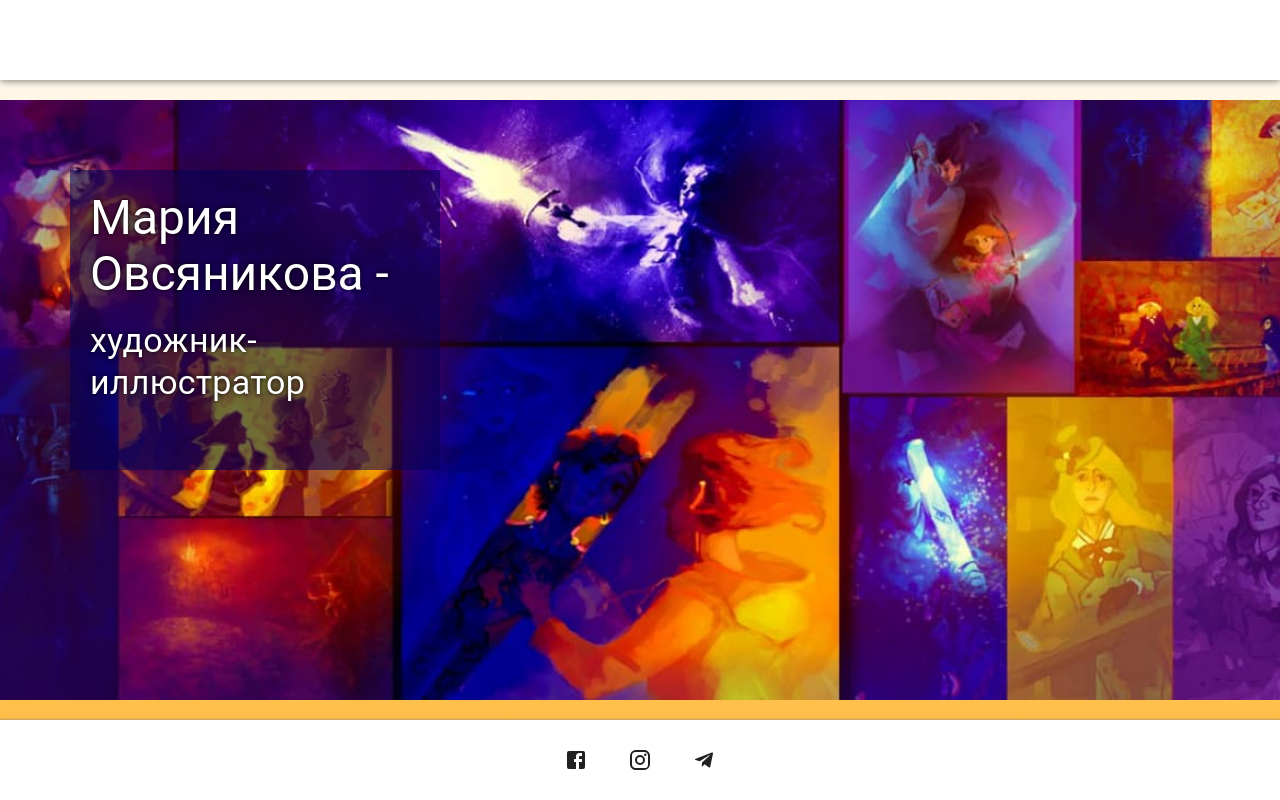
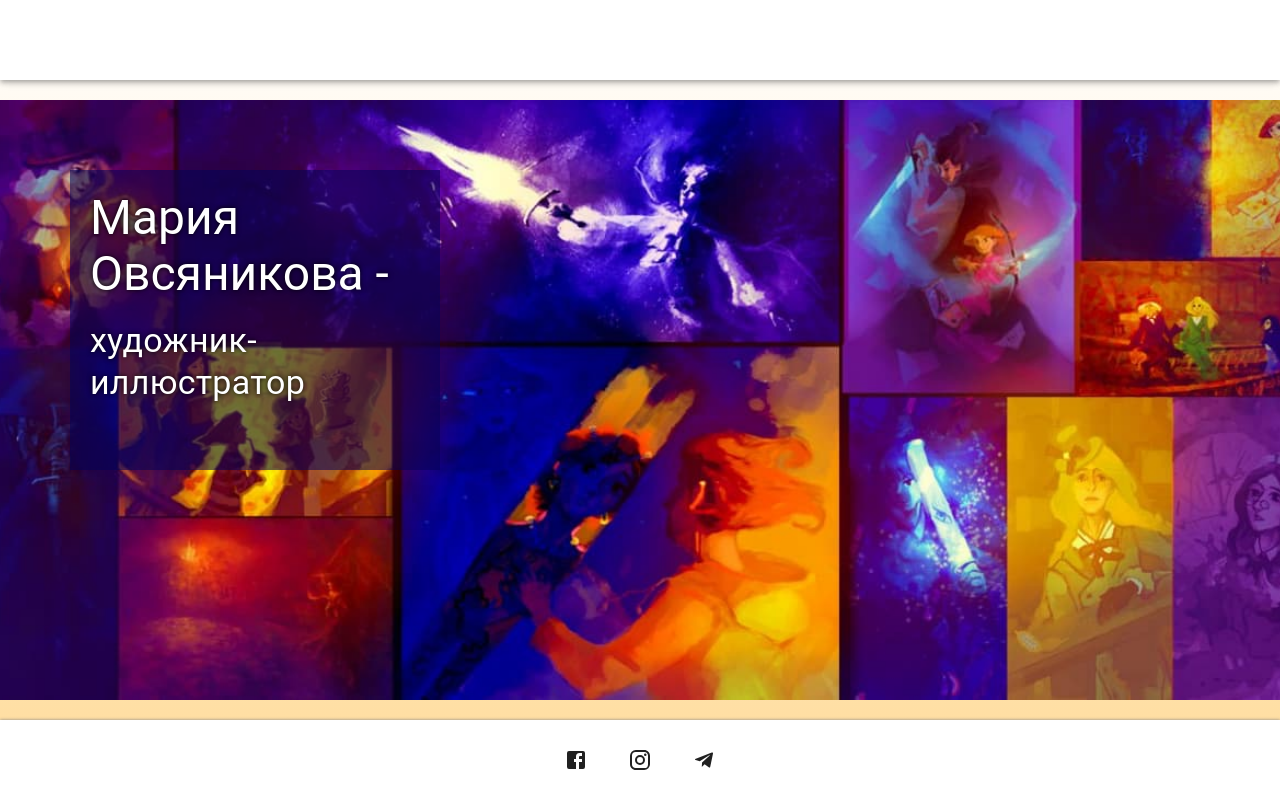
Before and after one commit to sovsianykov/Marry-Art, a React (Create React App) app: page / in a window 1280 px wide. Shown: the top 800 px of the page. Built offline with nearby package versions, Linux system fonts and the light colour scheme; no server answers; the database is empty.

Commit message:
adaptive 3

```diff
--- a/src/hooks/useFirestore.js
+++ b/src/hooks/useFirestore.js
@@ -1,5 +1,5 @@
 import { useState, useEffect } from "react";
-import {projectFirestore, projectStorage, timestamp} from "../firebase/config";
+import {projectFirestore } from "../firebase/config";
 
 const useFirestore =(colletion) =>{
     const [docs, setDocs  ] = useState([]);
--- a/src/index.css
+++ b/src/index.css
@@ -16,12 +16,13 @@ body {
   box-sizing: border-box;
   font-family: "Noto Serif", serif;
   color: var(--secondary);
+  background: linear-gradient(white,orange);
 }
 .App{
   width: 100%;
   margin: 0 auto;
-  height: 1000px;
-  background: linear-gradient(white,orange);
+  height: 2000px;
+  /*background: linear-gradient(white,orange);*/
 
 
 }
```
